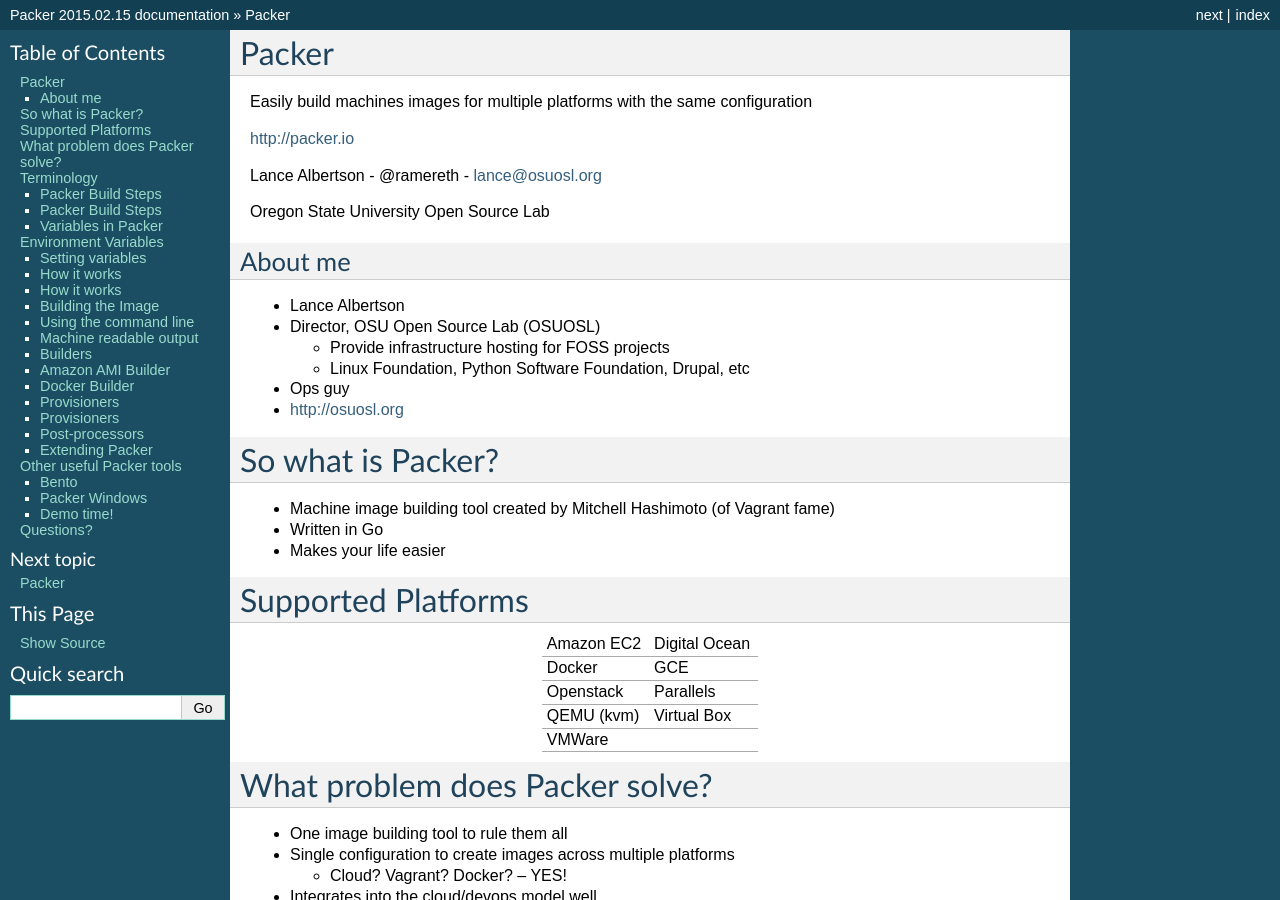
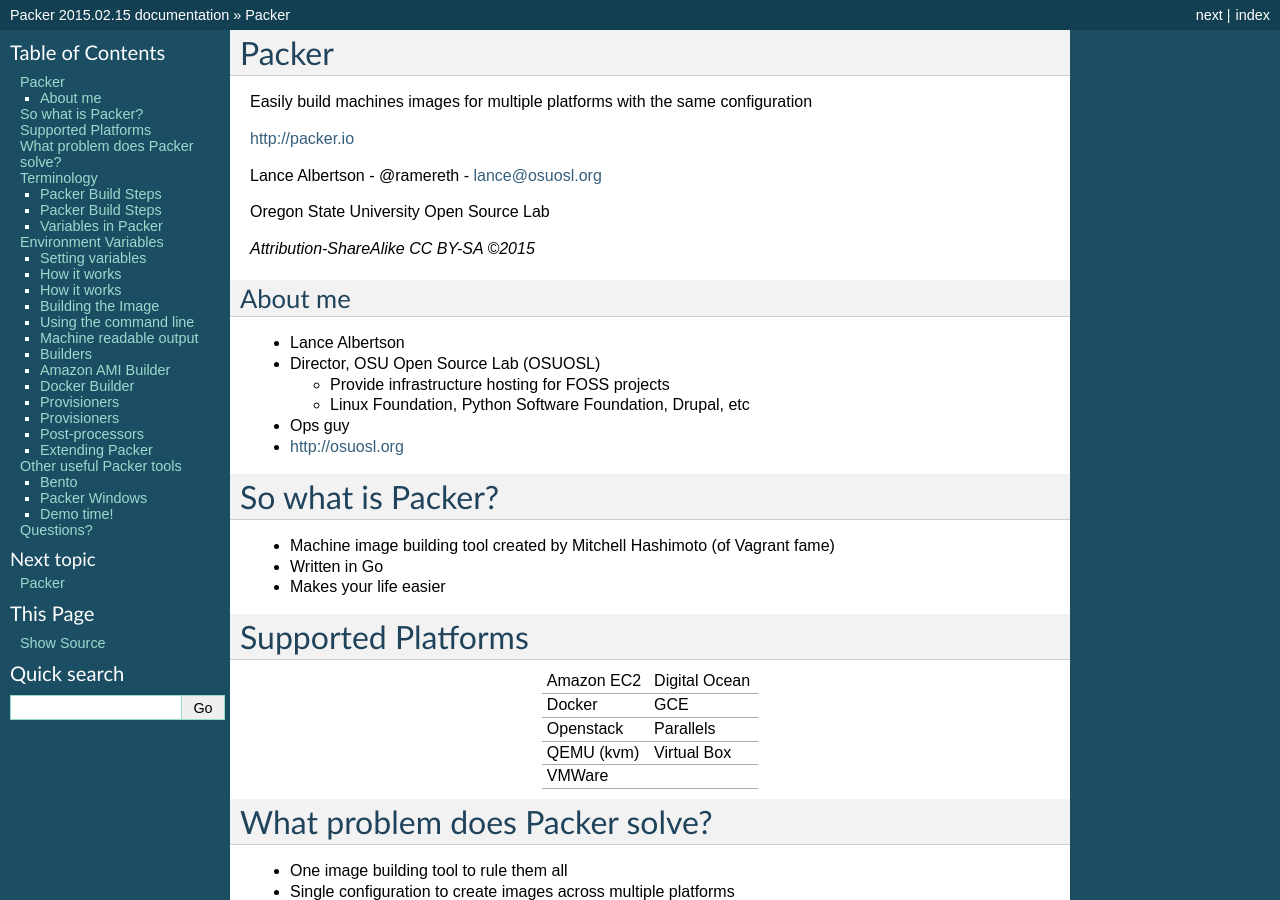
Before and after one commit to ramereth/presentation-packer, a Sphinx documentation site: the page built from source/index.rst, in a window 1280 px wide and 900 px high. Built offline with Sphinx 7.4.7, drawn with Linux system fonts in a browser that asks for light colours; formulas are drawn with MathJax 3; some of the changed text lies outside the part shown.

Commit message:
Attribution

```diff
--- a/source/index.rst
+++ b/source/index.rst
@@ -8,6 +8,8 @@
 Lance Albertson - @ramereth - lance@osuosl.org
 
 Oregon State University Open Source Lab
+
+*Attribution-ShareAlike CC BY-SA ©2015*
 
 .. toctree::
   :maxdepth: 2
@@ -421,3 +423,5 @@
 Oregon State University Open Source Lab
 
 http://osuosl.org
+
+*Attribution-ShareAlike CC BY-SA ©2015*
```
